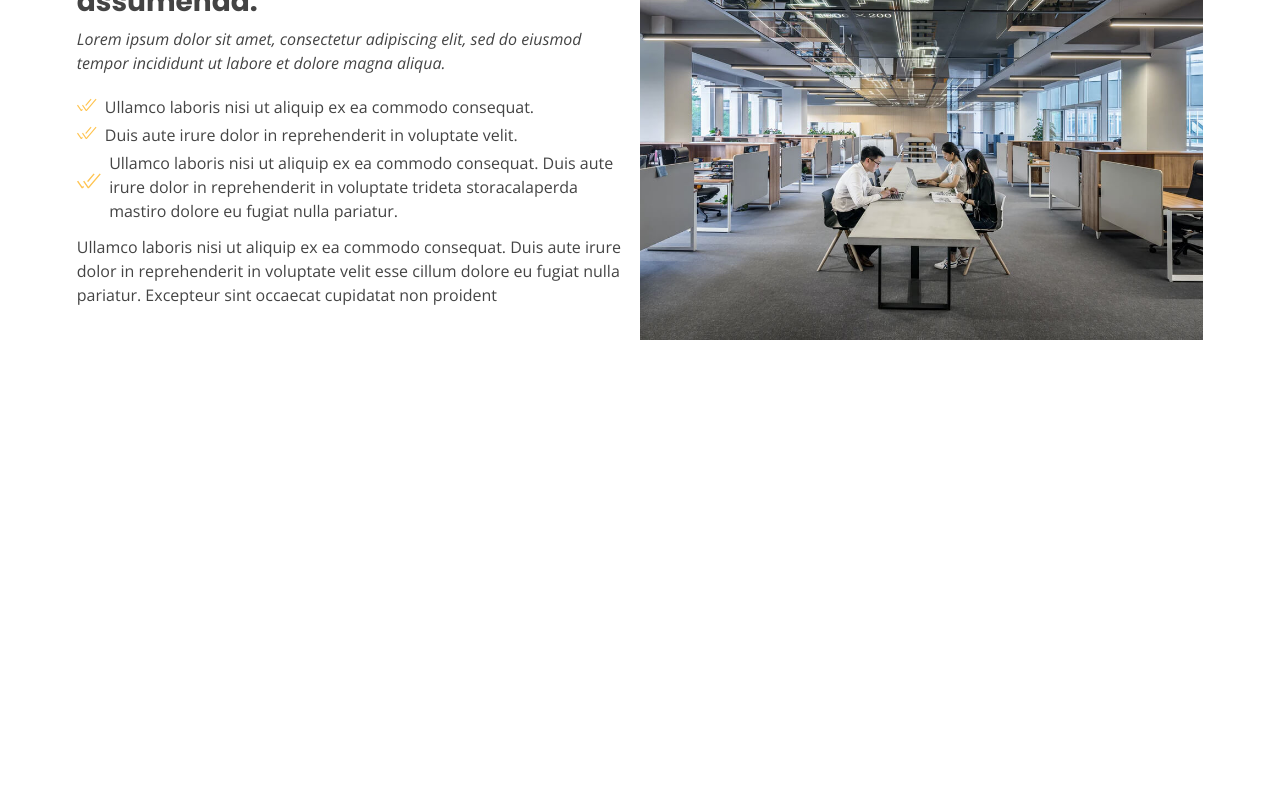
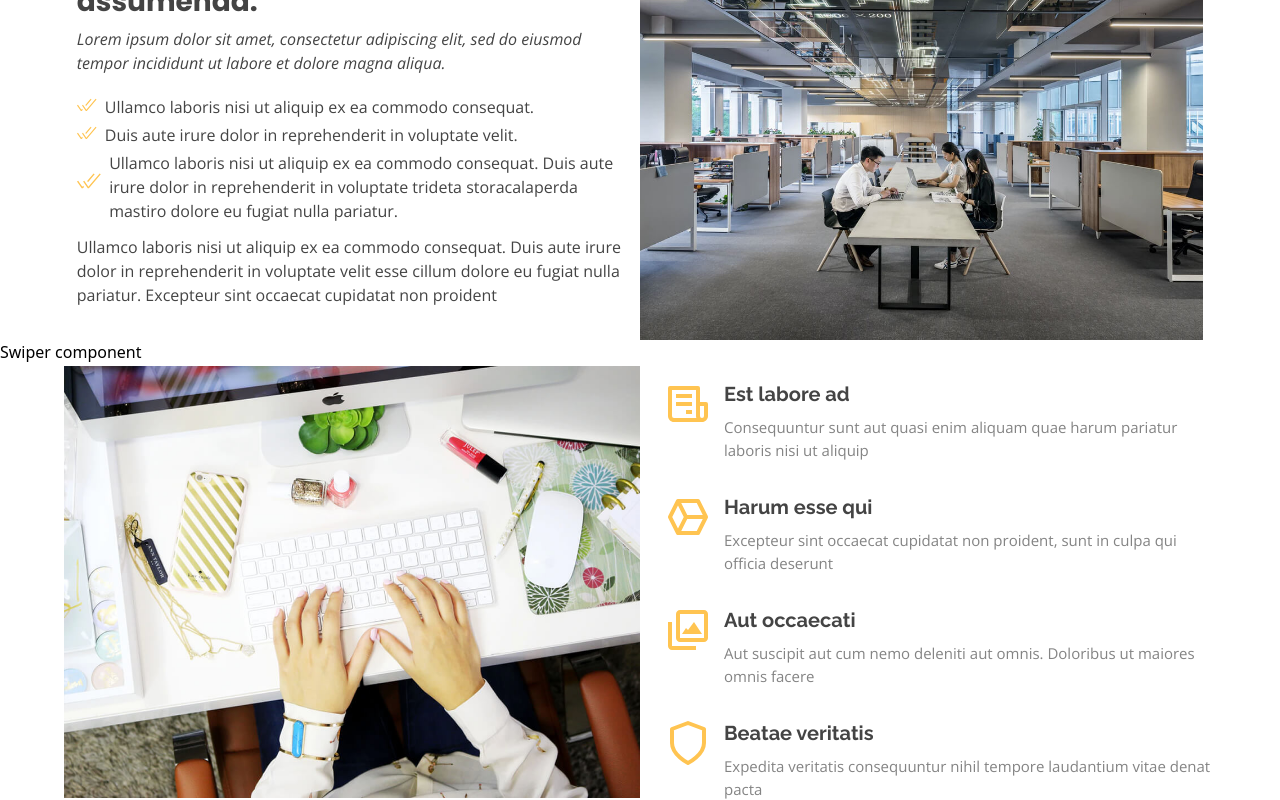
Before and after one commit to bismarkboateng/next-ui-pro, a React (Vite) app: page / in a window 1280 px wide. Shown: the part 1158-1958 px from the top of the page. Before the commit the page ends 1498 px from the top, so only its background shows below. Built offline with nearby package versions, Linux system fonts and the light colour scheme.

Commit message:
implement features component

```diff
--- a/src/App.jsx
+++ b/src/App.jsx
@@ -1,4 +1,6 @@
-import { Navbar, Herosection, About } from "./components"
+import {
+  Navbar, Herosection, About, Companies, Features
+} from "./components"
 
 export default function App() {
 
@@ -7,6 +9,8 @@ export default function App() {
       <Navbar />
       <Herosection />
       <About />
+      <Companies />
+      <Features />
     </div>
   )
 }
--- a/src/assets/index.js
+++ b/src/assets/index.js
@@ -1,2 +1,3 @@
 export { default as Heroimage } from "./images/hero-bg.jpg"
 export { default as About } from "./images/about.jpg"
+export { default as FeaturesImage } from "./images/features.jpg"
--- a/src/components/About/index.jsx
+++ b/src/components/About/index.jsx
@@ -6,11 +6,13 @@ import { About } from "../../assets"
 export default function index() {
   return (
     <section className="mt-[13%] lg:flex lg:mt-[5%]
-      lg:flex-row-reverse lg:w-[88%] lg:mx-auto lg:gap-4">
+      lg:flex-row-reverse lg:w-[88%] lg:mx-auto lg:gap-4
+      2xl:w-[70%] 2xl:mt-[3%]">
       <img
         src={About}
         alt="about"
-        className="w-[93%] mx-auto md:w-[89%] lg:w-[50%] lg:h-[55%] xl:h-[45]"
+        className="w-[93%] mx-auto md:w-[89%] lg:w-[50%] lg:h-[55%] xl:h-[45]
+        2xl:w-[50%]"
       />
       <div className="w-[92%] mx-auto mt-10 md:w-[90%] lg:mt-0">
 
@@ -23,7 +25,7 @@ export default function index() {
           Lorem ipsum dolor sit amet, consectetur adipiscing elit, sed do eiusmod tempor incididunt ut labore et dolore magna aliqua.
         </p>
 
-        <ul className="mt-5 flex flex-col gap-2 lg:gap-1">
+        <ul className="mt-5 flex flex-col gap-2 lg:gap-1 2xl:gap-5">
           <li className="flex flex-row gap-2">
             <VscCheckAll
               className="text-[#ffc451] text-[20px] font-normal"
@@ -40,7 +42,7 @@ export default function index() {
 
           <li className="flex flex-row gap-2">
             <VscCheckAll className="text-[#ffc451] text-[70px] md:text-[30px] font-normal
-            lg:text-[60px]"/>
+            lg:text-[60px] 2xl:text-[30px]"/>
             <p className="text-[16px] font-OpenSans leading-6 text-[#444444] ">
              Ullamco laboris nisi ut aliquip ex ea commodo consequat. Duis aute irure dolor in reprehenderit in voluptate trideta storacalaperda mastiro dolore eu fugiat nulla pariatur.
             </p>
@@ -48,7 +50,7 @@ export default function index() {
 
         </ul>
 
-        <p className="mt-8 text-[16px] font-OpenSans leading-6 text-[#444444] lg:mt-3">
+        <p className="mt-8 text-[16px] font-OpenSans leading-6 text-[#444444] lg:mt-3 2xl:mt-5">
           Ullamco laboris nisi ut aliquip ex ea commodo consequat. Duis aute irure dolor in reprehenderit in voluptate velit esse cillum dolore eu fugiat nulla pariatur. Excepteur sint occaecat cupidatat non proident
         </p>
       </div>
--- a/src/components/Companies/index.jsx
+++ b/src/components/Companies/index.jsx
@@ -1,6 +1,8 @@
 
 export default function index() {
   return (
-    <div>Companies component</div>
+    <div>
+      Swiper component
+    </div>
   )
 }
--- a/src/components/Est/index.jsx
+++ /dev/null
@@ -1,6 +0,0 @@
-
-export default function index() {
-  return (
-    <div>Est component</div>
-  )
-}
--- /dev/null
+++ b/src/components/Features/index.jsx
@@ -0,0 +1,81 @@
+import { BiReceipt } from "react-icons/bi"
+import { BiCubeAlt } from "react-icons/bi"
+import { BiImages } from "react-icons/bi"
+import { LuShield } from "react-icons/lu"
+
+import { FeaturesImage } from "../../assets"
+
+export default function index() {
+  return (
+    <section className="w-[93%] mx-auto lg:flex lg:flex-row
+      lg:justify-center lg:items-center lg:w-[90%] lg:gap-6
+      2xl:w-[70%] 2xl:items-start">
+      <img
+        src={FeaturesImage}
+        alt="features"
+        className="lg:w-[50%] 2xl:w-[45%]"
+      />
+
+      <ul className="flex flex-col gap-10 lg:gap-3 mt-10 lg:mt-4 lg:w-[50%]
+        xl:gap-8 2xl:mt-5 2xl:gap-[50px]">
+
+        <li className="flex flex-row gap-3">
+          <i>
+            <BiReceipt className="text-[48px] text-[#ffc451]" />
+          </i>
+          <div>
+            <h4 className="text-xl font-bold font-Raleway text-[#444444] mb-2">
+              Est labore ad
+            </h4>
+            <p className="text-[15px] text-[#848484] font-OpenSans">
+              Consequuntur sunt aut quasi enim aliquam quae harum pariatur laboris nisi ut aliquip
+            </p>
+          </div>
+        </li>
+
+        <li className="flex flex-row gap-3">
+          <i>
+            <BiCubeAlt className="text-[48px] text-[#ffc451]" />
+          </i>
+          <div>
+            <h4 className="text-xl font-bold font-Raleway text-[#444444] mb-2">
+              Harum esse qui
+            </h4>
+            <p className="text-[15px] text-[#848484] font-OpenSans">
+              Excepteur sint occaecat cupidatat non proident, sunt in culpa qui officia deserunt
+            </p>
+          </div>
+        </li>
+
+        <li className="flex flex-row gap-3">
+          <i>
+            <BiImages className="text-[48px] text-[#ffc451]" />
+          </i>
+          <div>
+            <h4 className="text-xl font-bold font-Raleway text-[#444444] mb-2">
+             Aut occaecati
+            </h4>
+            <p className="text-[15px] text-[#848484] font-OpenSans">
+             Aut suscipit aut cum nemo deleniti aut omnis. Doloribus ut maiores omnis facere
+            </p>
+          </div>
+        </li>
+
+        <li className="flex flex-row gap-3">
+          <i>
+            <LuShield className="text-[48px] text-[#ffc451]" />
+          </i>
+          <div>
+            <h4 className="text-xl font-bold font-Raleway text-[#444444] mb-2">
+             Beatae veritatis
+            </h4>
+            <p className="text-[15px] text-[#848484] font-OpenSans">
+              Expedita veritatis consequuntur nihil tempore laudantium vitae denat pacta
+            </p>
+          </div>
+        </li>
+
+      </ul>
+    </section>
+  )
+}
--- a/src/components/index.js
+++ b/src/components/index.js
@@ -7,7 +7,7 @@ export { default as Line } from "./Line"
 export { default as Herosection } from "./Herosection"
 export { default as Voluptatem } from "./Voluptatem"
 export { default as Companies } from "./Companies"
-export { default as Est } from "./Est"
+export { default as Features } from "./Features"
 export { default as Services } from "./Services"
 export { default as Calltoaction } from "./Calltoaction"
 export { default as Portfolio } from "./Portfolio"
```
Also changed, not shown: src/assets/images/features.jpg (added).
